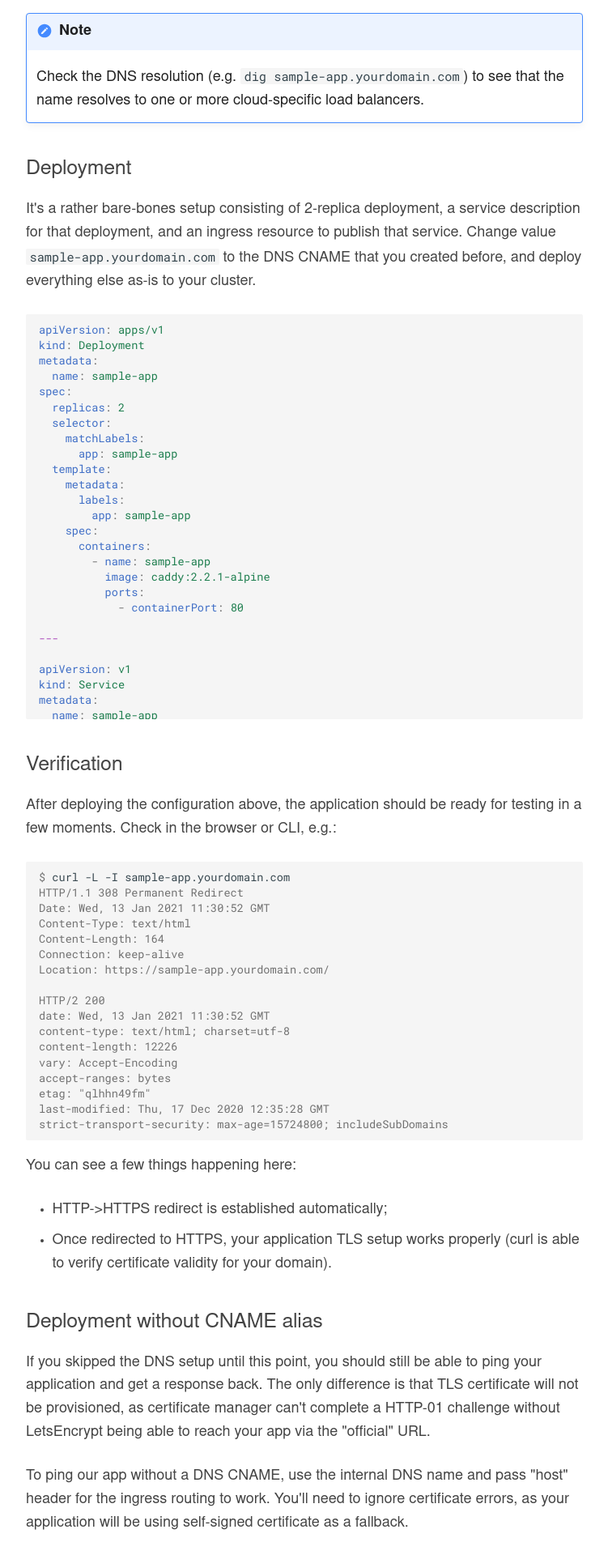
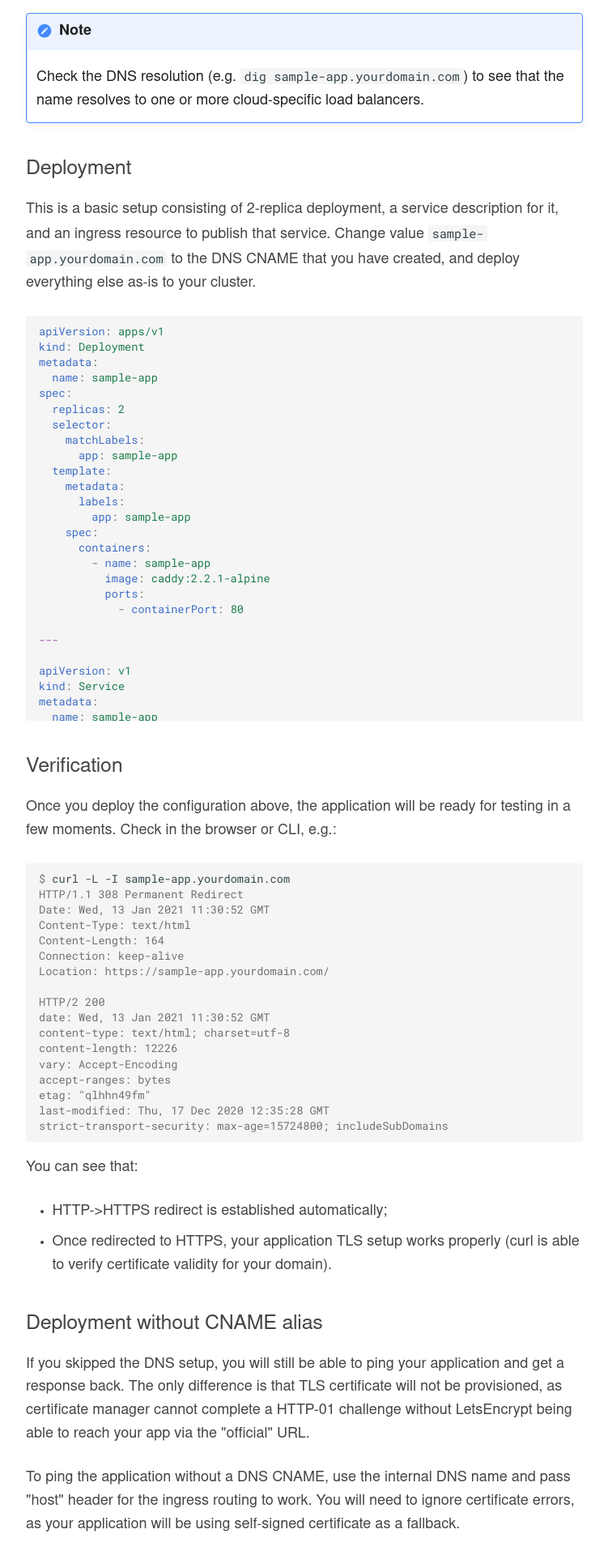
Before and after one commit to castai/docs, an MkDocs documentation site: the page built from docs/guides/ingress.md, in a window 1280 px wide. Shown: the part 942-2862 px from the top of the page at 81% size, without its empty margins (264-1015 px from the left). Built offline with MkDocs 1.6.1 and Material for MkDocs 9.7.7, drawn with Linux system fonts in a browser that asks for light colours; some web fonts are replaced; some of the changed text lies outside the part shown.

Commit message:
Update ingress.md

````diff
--- a/docs/guides/ingress.md
+++ b/docs/guides/ingress.md
@@ -34,7 +34,7 @@ Then:
 
 ## Deployment
 
-It's a rather bare-bones setup consisting of 2-replica deployment, a service description for that deployment, and an ingress resource to publish that service. Change value `sample-app.yourdomain.com` to the DNS CNAME that you created before, and deploy everything else as-is to your cluster.
+This is a basic setup consisting of 2-replica deployment, a service description for it, and an ingress resource to publish that service. Change value `sample-app.yourdomain.com` to the DNS CNAME that you have created, and deploy everything else as-is to your cluster.
 
 ```yaml
 apiVersion: apps/v1
@@ -99,8 +99,7 @@ spec:
 ```
 
 ## Verification
-
-After deploying the configuration above, the application should be ready for testing in a few moments. Check in the browser or CLI, e.g.:
+Once you deploy the configuration above, the application will be ready for testing in a few moments. Check in the browser or CLI, e.g.:
 
 ```console
 $ curl -L -I sample-app.yourdomain.com
@@ -122,16 +121,16 @@ last-modified: Thu, 17 Dec 2020 12:35:28 GMT
 strict-transport-security: max-age=15724800; includeSubDomains
 ```
 
-You can see a few things happening here:
+You can see that:
 
 * HTTP->HTTPS redirect is established automatically;
 * Once redirected to HTTPS, your application TLS setup works properly (curl is able to verify certificate validity for your domain).
 
 ## Deployment without CNAME alias
 
-If you skipped the DNS setup until this point, you should still be able to ping your application and get a response back. The only difference is that TLS certificate will not be provisioned, as certificate manager can't complete a HTTP-01 challenge without LetsEncrypt being able to reach your app via the "official" URL.
+If you skipped the DNS setup, you will still be able to ping your application and get a response back. The only difference is that TLS certificate will not be provisioned, as certificate manager cannot complete a HTTP-01 challenge without LetsEncrypt being able to reach your app via the "official" URL.
 
-To ping our app without a DNS CNAME, use the internal DNS name and pass "host" header for the ingress routing to work. You'll need to ignore certificate errors, as your application will be using self-signed certificate as a fallback.
+To ping the application without a DNS CNAME, use the internal DNS name and pass "host" header for the ingress routing to work. You will need to ignore certificate errors, as your application will be using self-signed certificate as a fallback.
 
 ```console
 $ curl -s -k -H "Host: sample-app.yourdomain.com" https://1234567890.your-cluster-name-7da6f229.onmulti.cloud | head -n 4
@@ -141,7 +140,7 @@ $ curl -s -k -H "Host: sample-app.yourdomain.com" https://1234567890.your-cluste
   <title>Caddy works!</title>
 ```
 
-If you don't intend creating a user-friendly url, another alternative is to use internal DNS name as ingress host. This will enable cert manager to provision proper TLS certificate and your app will be reachable via this name directly.
+If you do not intend to create a user-friendly url, another alternative is to use internal DNS name as an ingress host. This will enable certificate manager to provision a proper TLS certificate and your application will be reachable via this name directly.
 
 ```yaml
 spec:
@@ -156,7 +155,7 @@ spec:
 
 ## Metrics
 
-Once you have your application up and running, you can check another out-of-the-box feature CAST AI configures for you: the ingress metrics and dashboard. Head to CAST.AI console, and in your cluster details page, click on the *"Grafana metrics"* link in the side menu. Once in Grafana, click *"Home"* in the top-left corner and open "NGINX Ingress controller" dashboard. You should be greeted with a view similar to this:
+Once the application is up and running you can check the ingress metrics and dashboard. Go to CAST.AI console [/clusters](../console-overview/console-overview.md#clusters) details page and click on the *"Grafana logs"* link in the side menu. Once in Grafana, click *"Home"* in the top-left corner and open "NGINX Ingress controller" dashboard. You will see something similar to this:
 
 ![](ingress/ingress-dashboard.png)
 
````
Also changed, not shown: other parts of docs/guides/ingress.md (+1 -1 lines).
